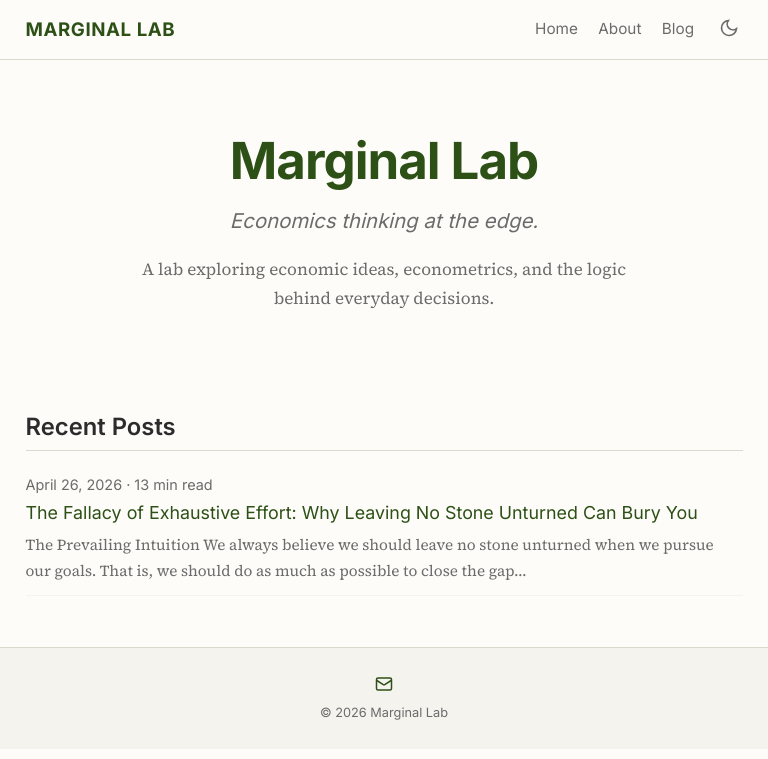
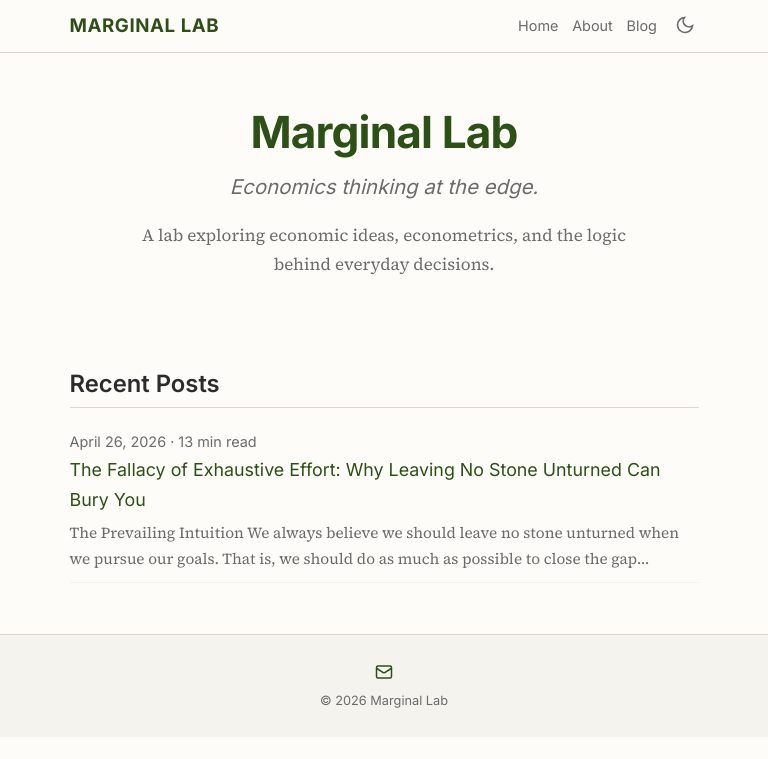
Before and after one commit to marginallabs/marginallabs.github.io, a Jekyll site: the page built from index.md, in a window 768 px wide. Shown: the top 759 px of the page. Built offline with Jekyll 4.4.1, drawn with Linux system fonts in a browser that asks for light colours.

Commit message:
Add tablet breakpoint (601-1024px)
Co-Authored-By: Claude Opus 4.7 <noreply@anthropic.com>

```diff
--- a/assets/css/style.css
+++ b/assets/css/style.css
@@ -784,6 +784,18 @@ pre { margin: 1em 0; overflow-x: auto; }
 pre code { background: none; padding: 0; font-size: 0.9rem; border-radius: 0; }
 
 /* --- Responsive --- */
+
+/* Tablet: 601px - 1024px */
+@media (min-width: 601px) and (max-width: 1024px) {
+  .lab-title { font-size: 2.6rem; }
+  .home-hero { padding: 3rem 0 1.5rem; }
+  .site-header .wrapper { padding-top: 0.6rem; padding-bottom: 0.6rem; }
+  .site-nav { gap: 0.8em; }
+  .site-nav a { font-size: 0.85rem; }
+  .post-title { font-size: 1.7rem; }
+  .wrapper { max-width: 680px; }
+}
+
 @media (max-width: 600px) {
   /* Hide desktop header on mobile */
   .site-header { display: none; }
```
